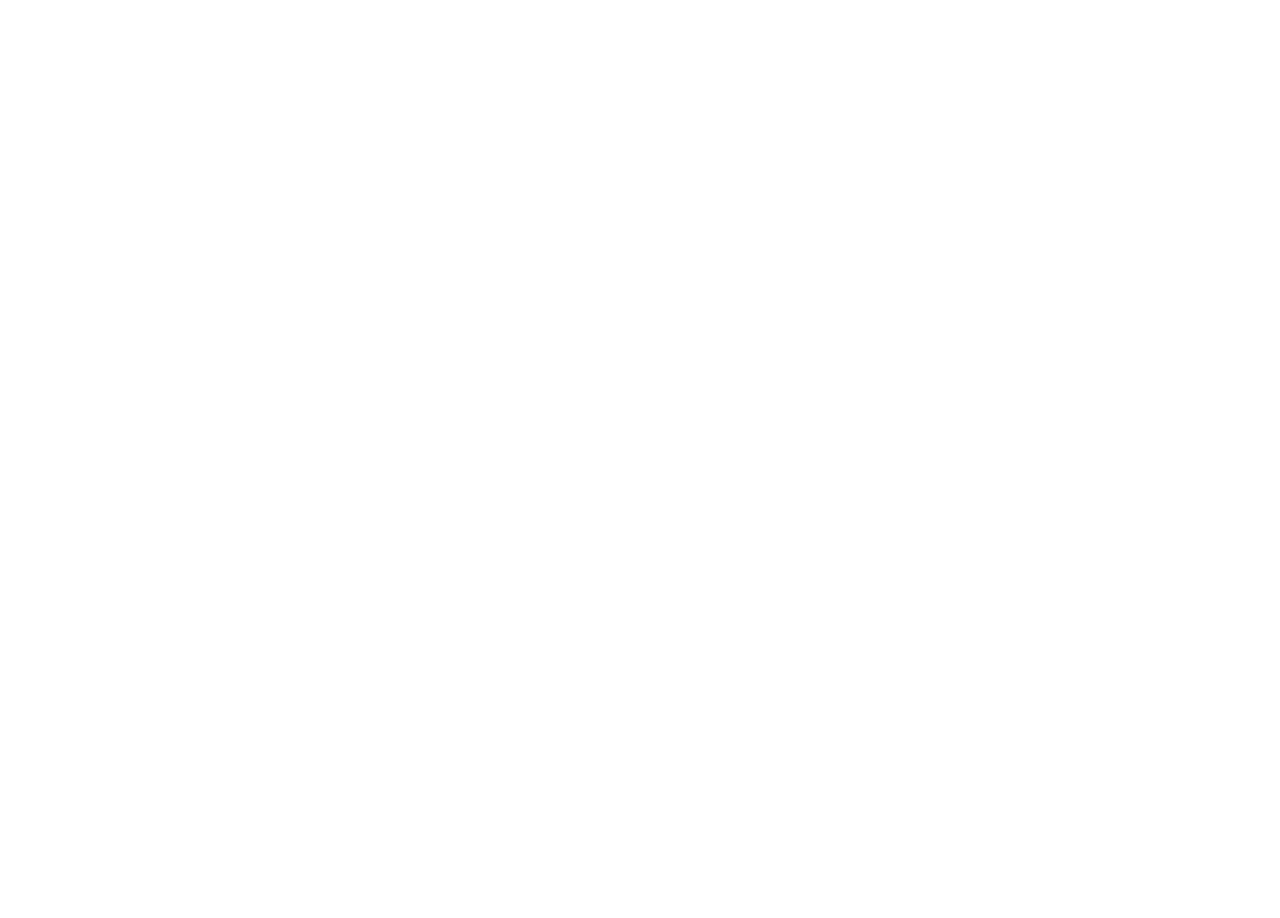
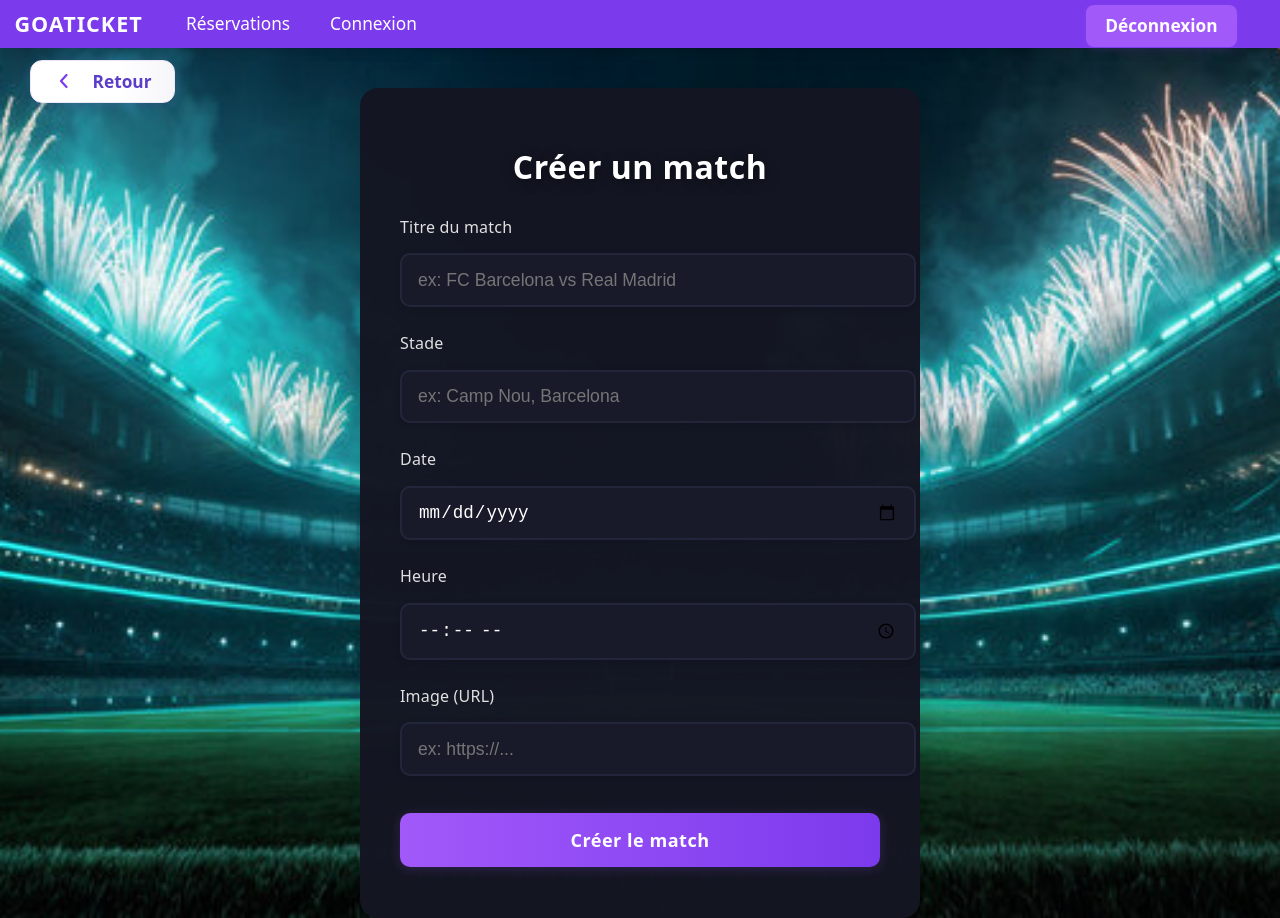
Before and after one commit to Malikslrb/PPlc, a React (Vite) app in the folder react-frontend/: page /create-game in a window 1280 px wide. Before the commit this address had no page. Before the commit the page ends 800 px from the top, so only its background shows below. Built offline with nearby package versions, Linux system fonts and the light colour scheme.

Commit message:
versionUltime

```diff
--- a/react-frontend/src/main.jsx
+++ b/react-frontend/src/main.jsx
@@ -10,6 +10,7 @@
 import Paiement from './pages/paiement/Paiement.jsx';
 import Ticket from './pages/ticket/Ticket.jsx';
 import Admin from './pages/admin/Admin.jsx';
+import CreateGame from './pages/create-game/CreateGame.jsx';
 
 createRoot(document.getElementById('root')).render(
   <StrictMode>
@@ -22,6 +23,7 @@
         <Route path="/paiement" element={<Paiement />} />
         <Route path="/ticket" element={<Ticket />} />
         <Route path="/admin" element={<Admin />} />
+        <Route path="/create-game" element={<CreateGame />} />
         {/* Add a default route or other routes here */}
         <Route path="/" element={<Login />} />
       </Routes>
--- a/react-frontend/src/pages/admin/Admin.jsx
+++ b/react-frontend/src/pages/admin/Admin.jsx
@@ -1,8 +1,10 @@
 import React from 'react';
 import './Admin.css';
 import Navbar from '../../components/navbar/Navbar';
+import { useNavigate } from 'react-router-dom';
 
 export default function Admin() {
+  const navigate = useNavigate();
   return (
     <div className="admin-bg">
       <Navbar />
@@ -10,7 +12,7 @@
         <div className="admin-card">
           <h1 className="admin-title">Admin Dashboard</h1>
           <p className="admin-welcome">Bienvenue sur le tableau de bord administrateur.</p>
-          <button className="admin-create-btn" onClick={() => window.location.href = '/admin/create-game'}>
+          <button className="admin-create-btn" onClick={() => navigate('/create-game')}>
             Créer un match
           </button>
           <div className="admin-section">
--- a/react-frontend/src/pages/create-game/CreateGame.jsx
+++ b/react-frontend/src/pages/create-game/CreateGame.jsx
@@ -1,6 +1,7 @@
 import React, { useState } from 'react';
 import './CreateGame.css';
 import Navbar from '../../components/navbar/Navbar';
+import { useNavigate } from 'react-router-dom';
 
 export default function CreateGame() {
   const [form, setForm] = useState({
@@ -11,6 +12,7 @@
     image: '',
   });
   const [submitted, setSubmitted] = useState(false);
+  const navigate = useNavigate();
 
   const handleChange = e => {
     setForm({ ...form, [e.target.name]: e.target.value });
@@ -24,6 +26,43 @@
 
   return (
     <div className="create-game-bg">
+      <button
+        onClick={() => navigate('/admin')}
+        style={{
+          position: 'absolute',
+          left: 30,
+          top: 60,
+          zIndex: 10,
+          display: 'flex',
+          alignItems: 'center',
+          gap: '0.7rem',
+          background: 'linear-gradient(90deg,#fff 60%,#f6f6fa 100%)',
+          color: '#5b3ec8',
+          border: '1.5px solid #ece9f7',
+          borderRadius: 12,
+          padding: '0.55rem 1.4rem',
+          fontWeight: 'bold',
+          fontSize: '1.08rem',
+          boxShadow: '0 2px 12px #a259fa22',
+          cursor: 'pointer',
+          transition: 'background 0.18s, color 0.18s, box-shadow 0.18s',
+        }}
+        onMouseOver={e => {
+          e.currentTarget.style.background = 'linear-gradient(90deg,#a259fa22 0%,#fff 100%)';
+          e.currentTarget.style.color = '#7c3aed';
+          e.currentTarget.style.boxShadow = '0 4px 16px #a259fa44';
+        }}
+        onMouseOut={e => {
+          e.currentTarget.style.background = 'linear-gradient(90deg,#fff 60%,#f6f6fa 100%)';
+          e.currentTarget.style.color = '#5b3ec8';
+          e.currentTarget.style.boxShadow = '0 2px 12px #a259fa22';
+        }}
+      >
+        <svg width="22" height="22" viewBox="0 0 22 22" fill="none" xmlns="http://www.w3.org/2000/svg" style={{ marginRight: 6 }}>
+          <path d="M13.5 17L8 11L13.5 5" stroke="#7c3aed" strokeWidth="2.2" strokeLinecap="round" strokeLinejoin="round" />
+        </svg>
+        Retour
+      </button>
       <Navbar />
       <div className="create-game-content">
         <div className="create-game-card">
--- a/react-frontend/src/pages/signin/Signin.jsx
+++ b/react-frontend/src/pages/signin/Signin.jsx
@@ -30,7 +30,8 @@
         body: JSON.stringify({
           nom: fullName,
           email: email,
-          mot_de_passe: password
+          mot_de_passe: password,
+          role: 'client'
         })
       });
       const data = await res.json();
```
